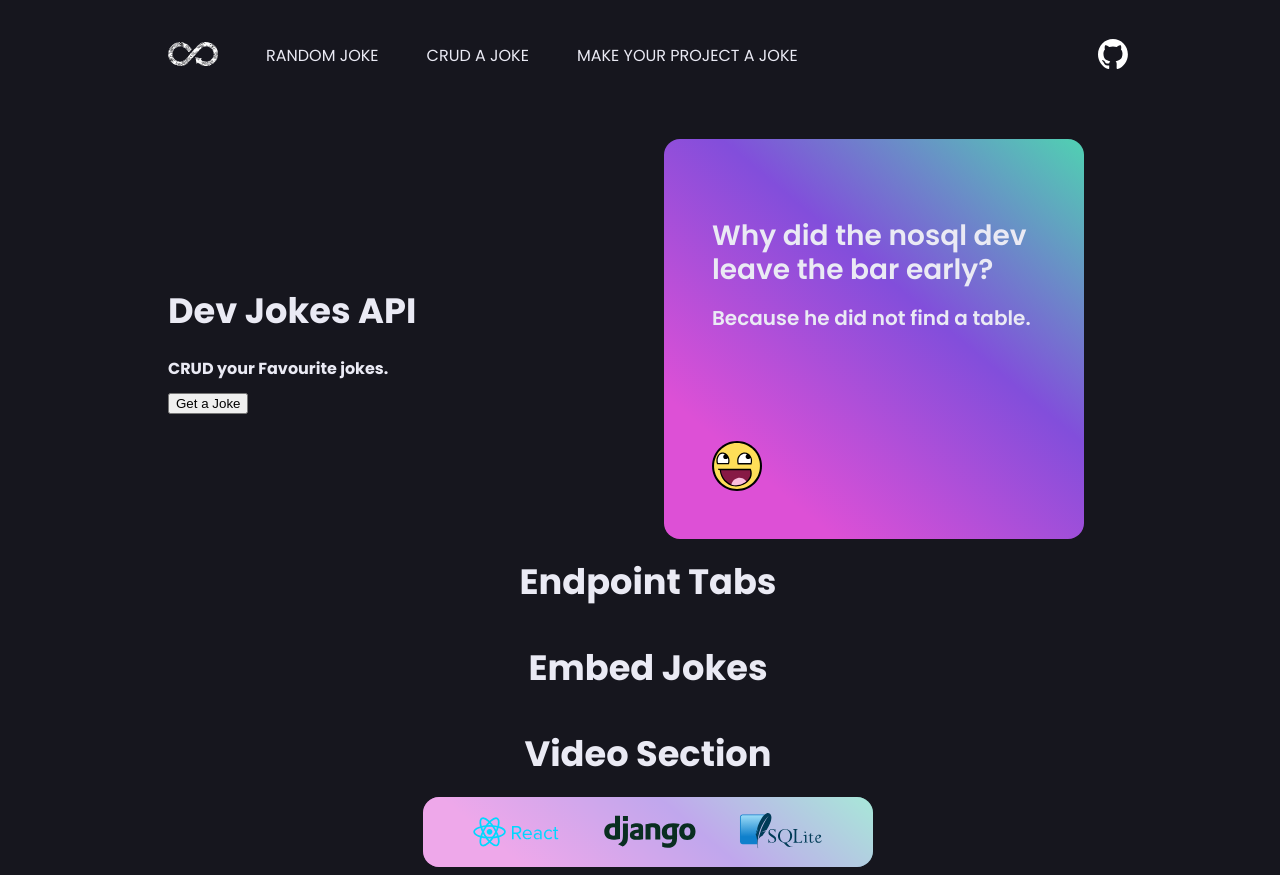
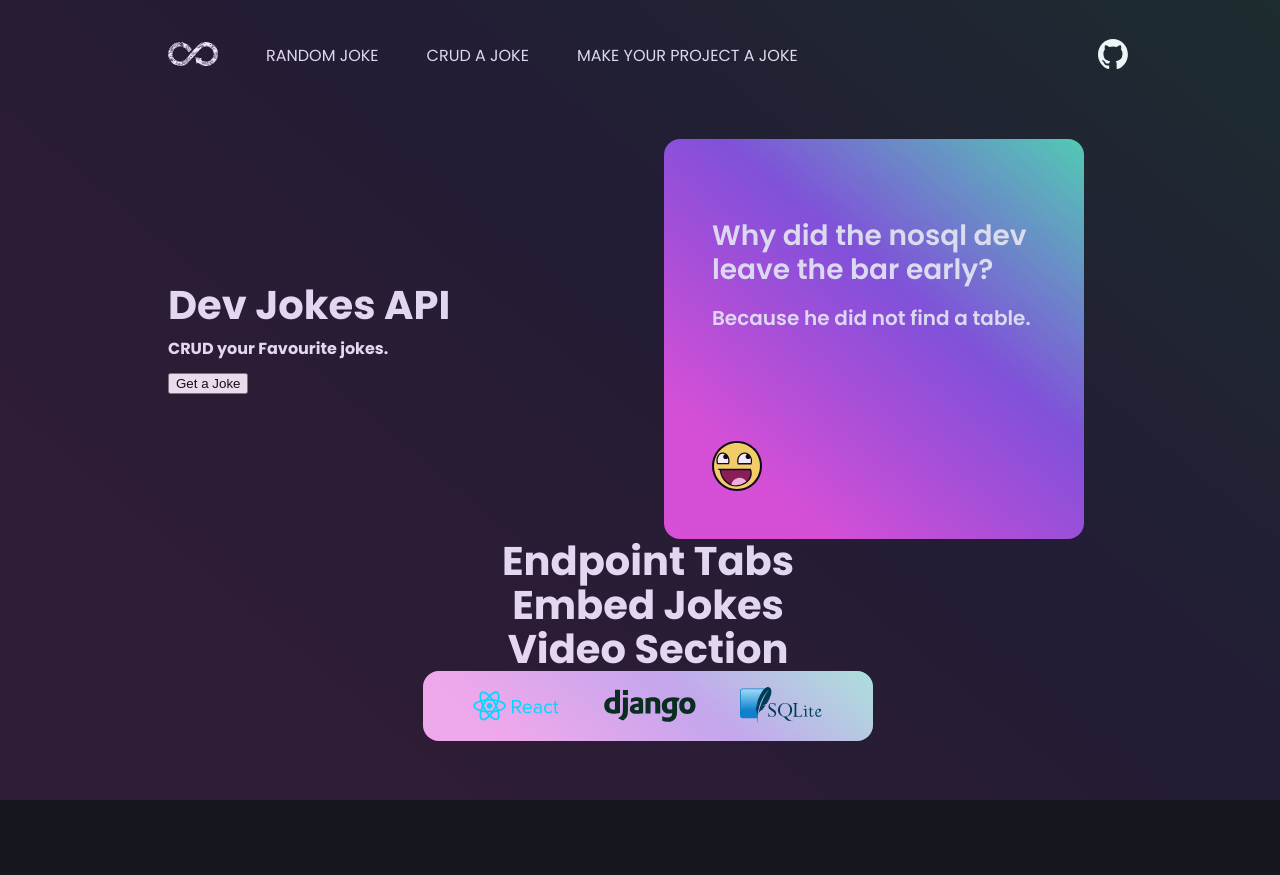
Before and after one commit to alexanderstoehr/Devjokes-API, a React (Vite) app in the folder frontend/devjokes-api/: page / in a window 1280 px wide. After the commit the page ends 816 px from the top, so only its background shows below. Built offline with nearby package versions, Linux system fonts and the light colour scheme.

Commit message:
added background styling

```diff
--- a/frontend/devjokes-api/src/index.css
+++ b/frontend/devjokes-api/src/index.css
@@ -26,10 +26,12 @@
     --color-font-bright: #EAEAF4;
     --color-dark: #16161E;
     --gradient: linear-gradient(220deg, #50D1B2 0%, #824EDB 40.48%, #DD50D6 80.96%);
+    --transparent-gradient: linear-gradient(220deg, rgba(80, 209, 178, 0.12) 0%, rgba(130, 78, 219, 0.12) 40.18%, rgba(221, 80, 214, 0.12) 80.96%);
+
 
     /*Fonts*/
     --fontsize-nav: 1rem;
-    --fontsize-title: 2.2rem;
+    --fontsize-title: 2.5rem;
     --fontsize-subtitle: 1rem;
     --fontsize-tabnav: 0.8rem;
     --fontsize-sectiontitle: 1.75rem;
@@ -64,10 +66,24 @@ body {
 
 }
 
+body::before {
+    content: '';
+    position: fixed;
+    top: 0;
+    left: 0;
+    width: 100vw;
+    min-height: 100vh;
+    background: var(--transparent-gradient);
+    z-index: 1;
+    pointer-events: none; /* Ensure the overlay does not interfere with interactions */
+}
+
+
 h1 {
     font-size: var(--fontsize-title);
     line-height: 1.1;
     color: var(--color-font-bright);
+    margin: 0;
 }
 
 h2 {
```
